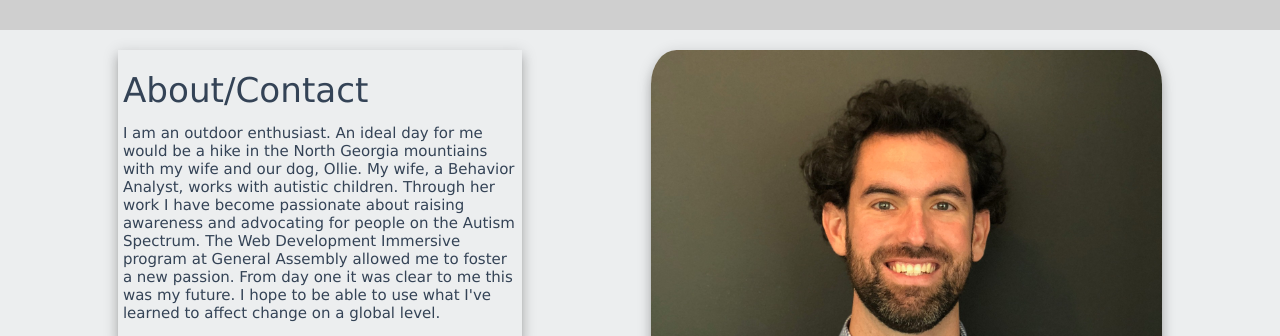
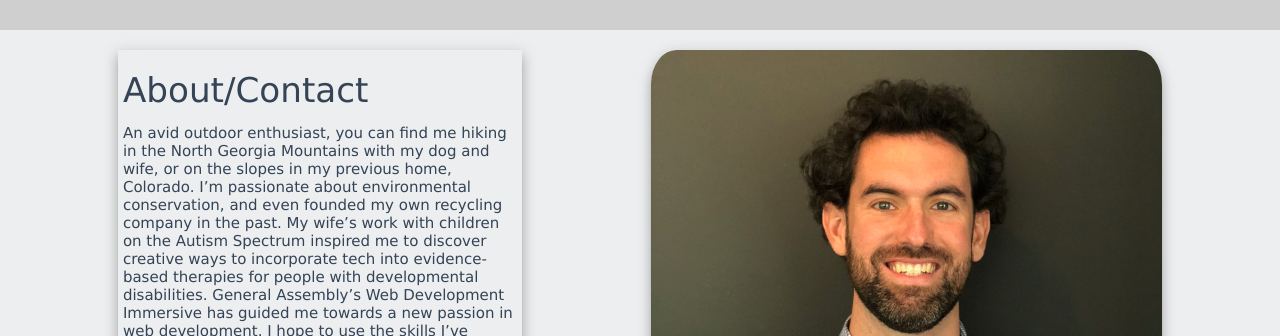
Before and after one commit to tombeau19/tombeau19.github.io, a plain HTML site: page index.html in a window 1280 px wide. Shown: the part 4049-4385 px from the top of the page. Drawn offline with nearby package versions, Linux system fonts and the light colour scheme.

Commit message:
reworded about me

```diff
--- a/index.html
+++ b/index.html
@@ -291,7 +291,7 @@
             <div class='col s4 offset-s1'>
                 <div class='z-depth-4 margin'>
                     <h4>About/Contact</h4>
-                    <p>I am an outdoor enthusiast. An ideal day for me would be a hike in the North Georgia mountiains with my wife and our dog, Ollie.  My wife, a Behavior Analyst, works with autistic children. Through her work I have become passionate about raising awareness and advocating for people on the Autism Spectrum. The Web Development Immersive program at General Assembly allowed me to foster a new passion. From day one it was clear to me this was my future.  I hope to be able to use what I've learned to affect change on a global level.
+                    <p>An avid outdoor enthusiast, you can find me hiking in the North Georgia Mountains with my dog and wife, or on the slopes in my previous home, Colorado. I’m passionate about environmental conservation, and even founded my own recycling company in the past.  My wife’s work with children on the Autism Spectrum inspired me to discover creative ways to incorporate tech into evidence-based therapies for people with developmental disabilities. General Assembly’s Web Development Immersive has guided me towards a new passion in web development. I hope to use the skills I’ve learned to affect change on a global scale.
                     </p>
                 </div>
                 <div class='row center'>
```
